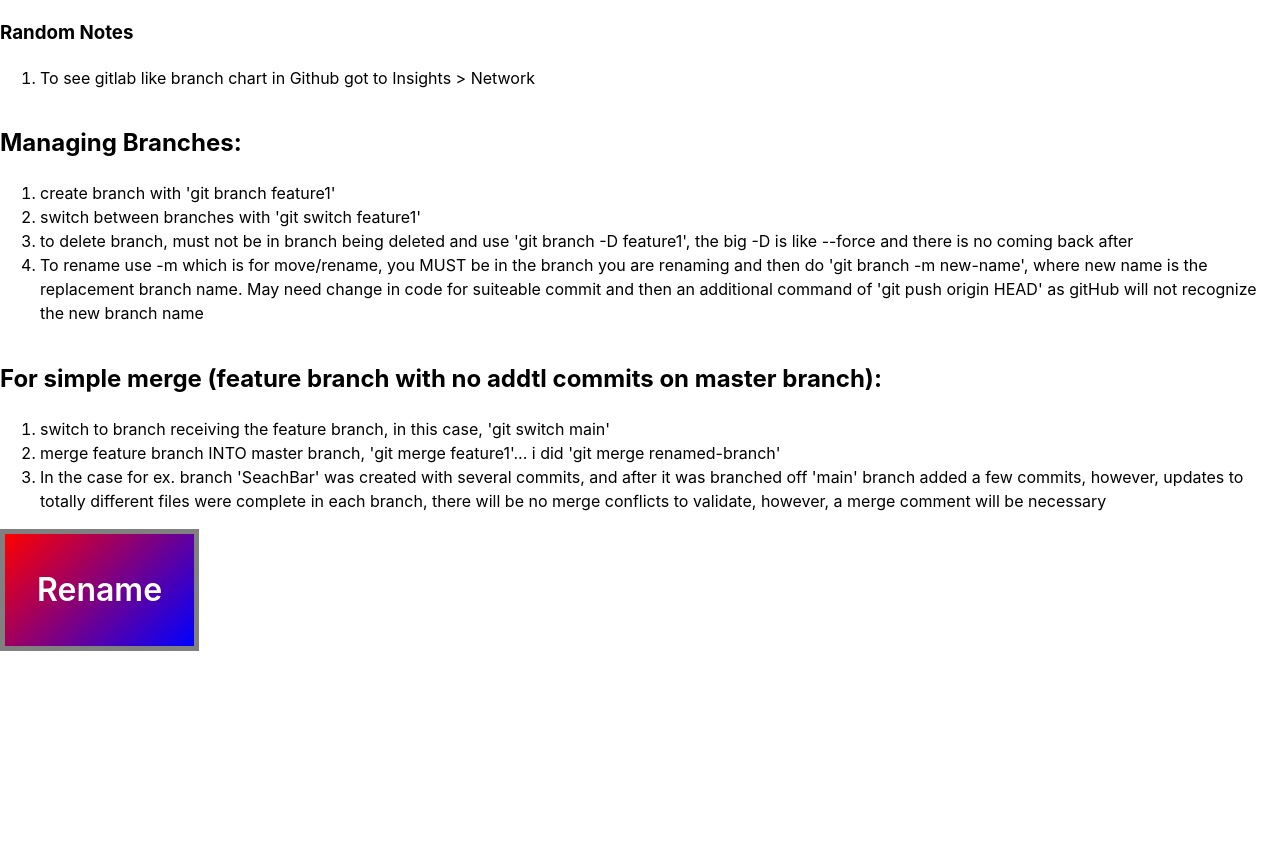
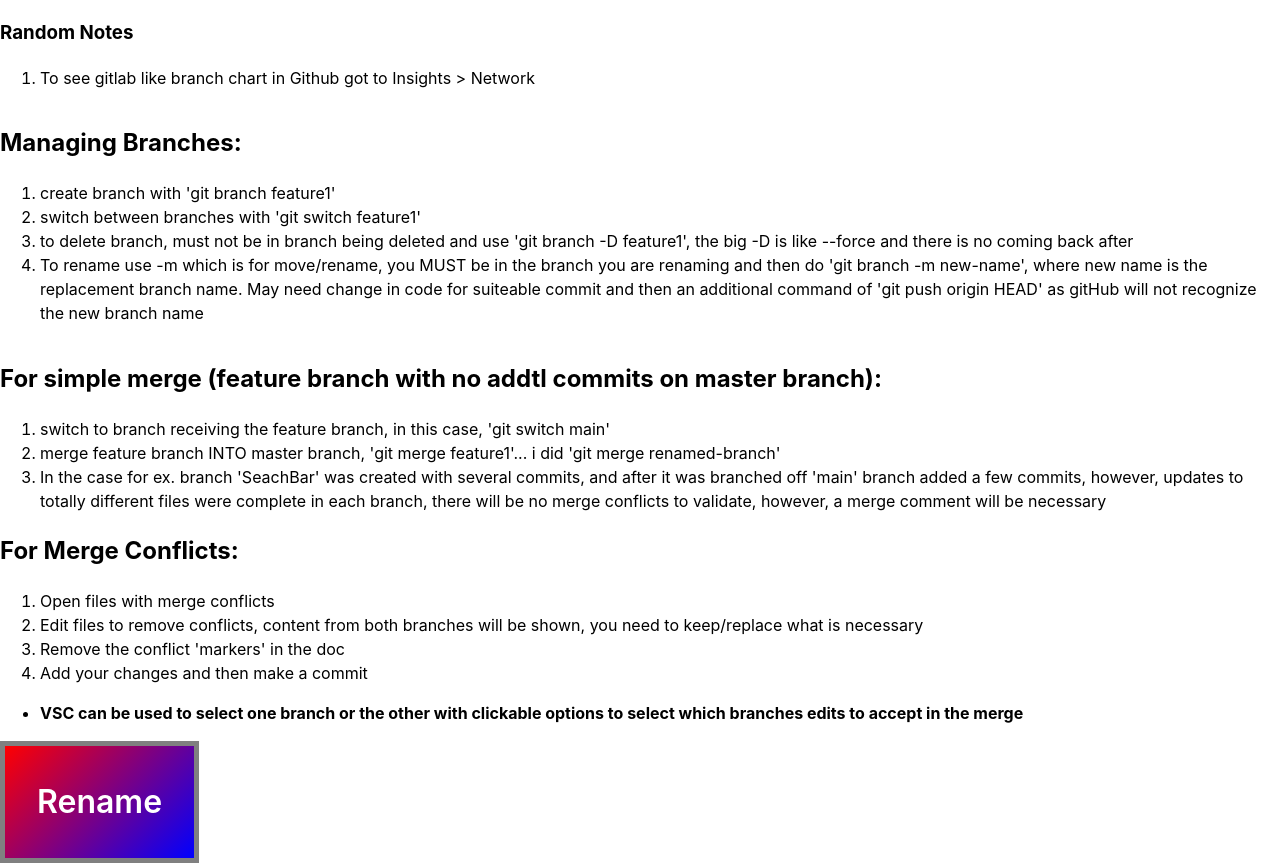
Before and after one commit to drbenn/git-practice, a website built with Vite: page index.html in a window 1280 px wide. Before the commit the page ends 800 px from the top, so only its background shows below. Built offline with nearby package versions, Linux system fonts and the light colour scheme.

Commit message:
vsc merge conflict text

```diff
--- a/index.html
+++ b/index.html
@@ -36,6 +36,16 @@
           <li>In the case for ex. branch 'SeachBar' was created with several commits, and after it was branched off 'main' branch added a few commits, however, updates to totally different files were complete in each branch, there will be no merge conflicts to validate, however, a merge comment will be necessary</li>
         </ol>
       </p>
+      <h2>For Merge Conflicts:</h2>
+      <ol>
+        <li>Open files with merge conflicts</li>
+        <li>Edit files to remove conflicts, content from both branches will be shown, you need to keep/replace what is necessary</li>
+        <li>Remove the conflict 'markers' in the doc</li>
+        <li>Add your changes and then make a commit</li>
+      </ol>
+      <ul>
+        <li><strong>VSC can be used to select one branch or the other with clickable options to select which branches edits to accept in the merge</strong></li>
+      </ul>
     </div>
 
     <div class="box rename">Rename</div>
```
